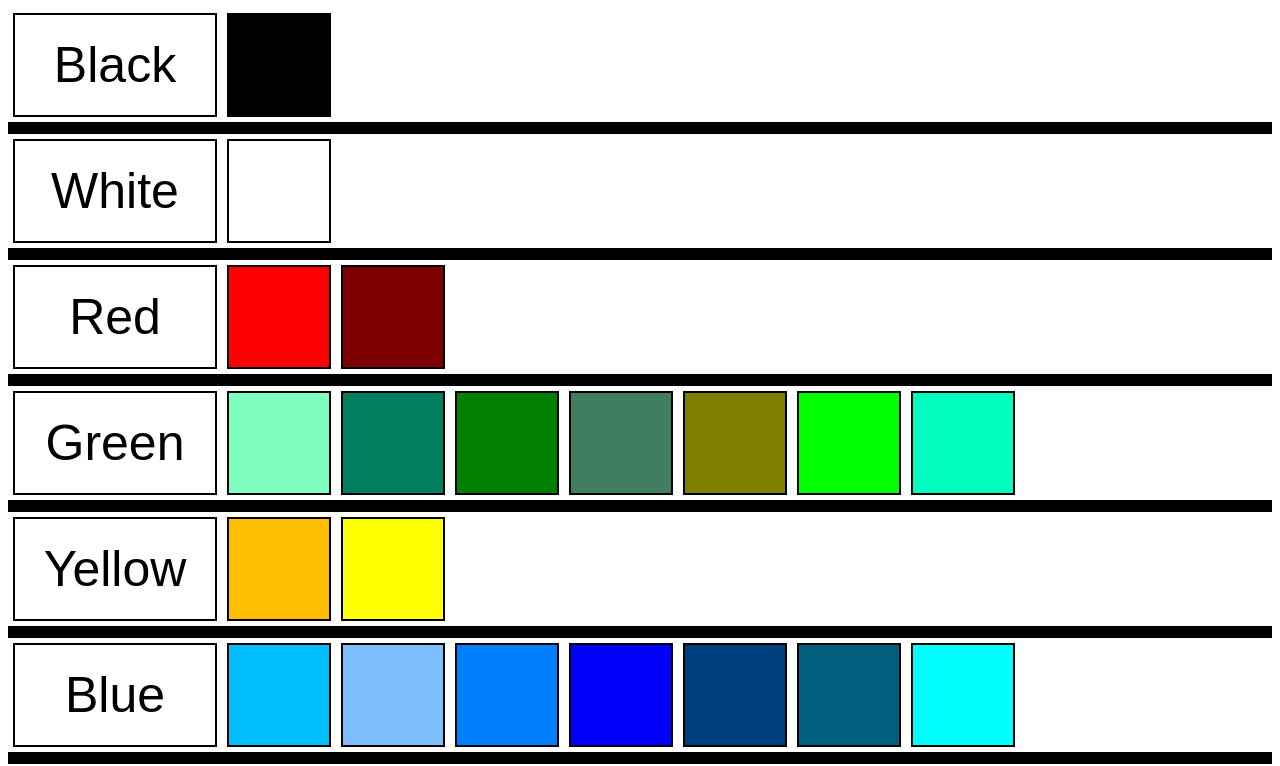
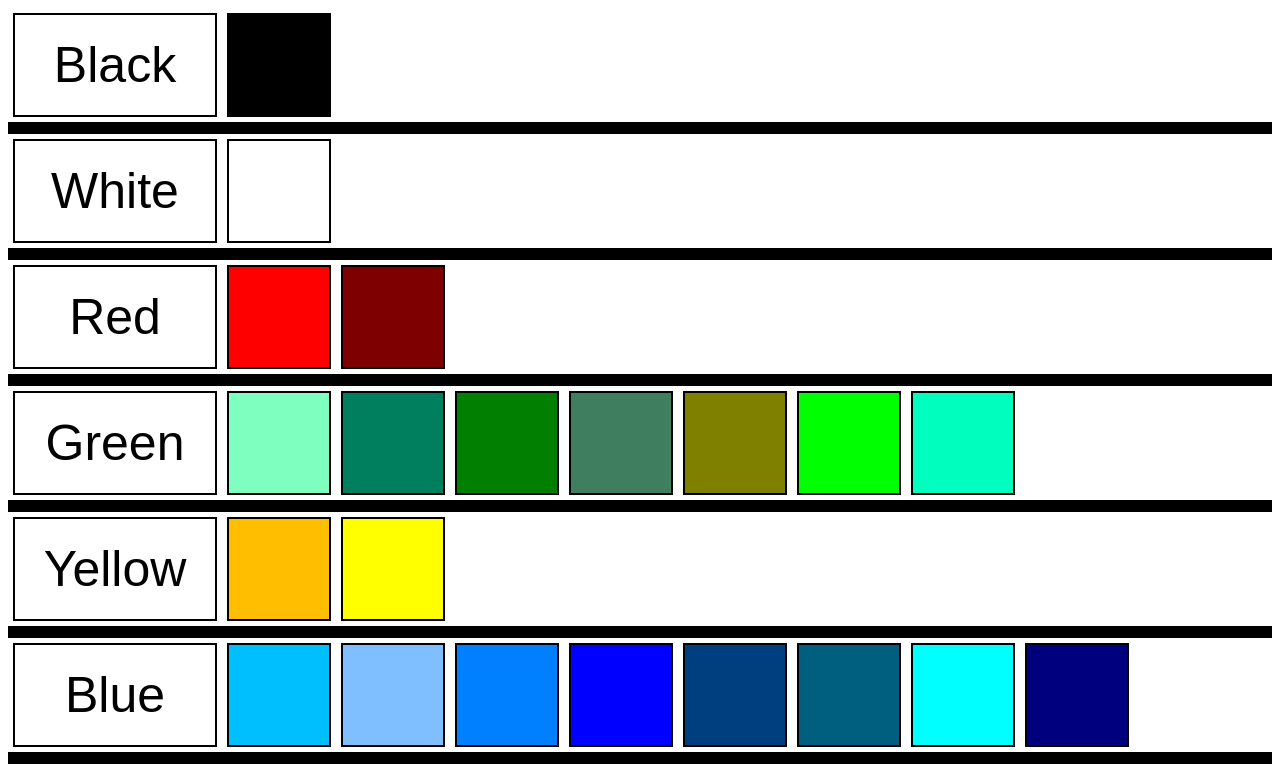
Before and after one commit to jmbharish-ai/Colors-Display, a plain HTML site: page index.html in a window 1280 px wide. Shown: the top 766 px of the page. Drawn offline with Linux system fonts and the light colour scheme.

Commit message:
Update index.html

```diff
--- a/index.html
+++ b/index.html
@@ -82,7 +82,8 @@
                     "rgb(0, 0, 255)",
                     "rgb(0, 63, 127)",
                     "rgb(0, 95, 127)",
-                    "rgb(0, 255, 255)"
+                    "rgb(0, 255, 255)",
+                    "rgb(0, 0, 127)"
                 ],
                 [ // brown
                     "rgb(127, 63, 0)",
@@ -101,7 +102,8 @@
                     "rgb(191, 127, 255)",
                     "rgb(95, 63, 127)",
                     "rgb(127, 0, 127)",
-                    "rgb(127, 0, 255)"
+                    "rgb(127, 0, 255)",
+                     "rgb(63, 0, 127)"
                 ],
                 [ // gray
                     "rgb(127, 127, 127)"
```
